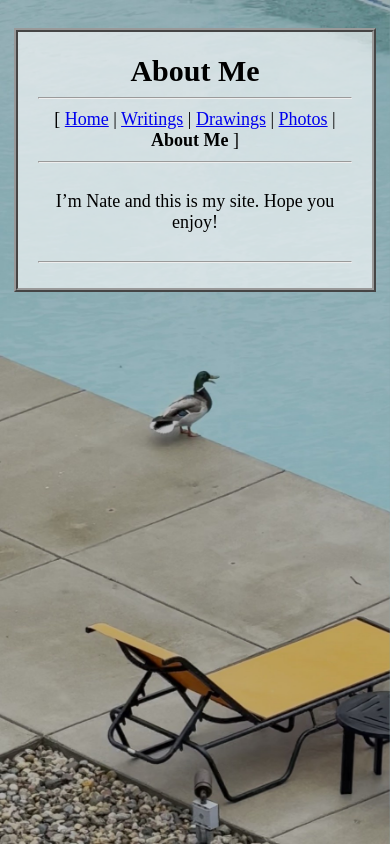
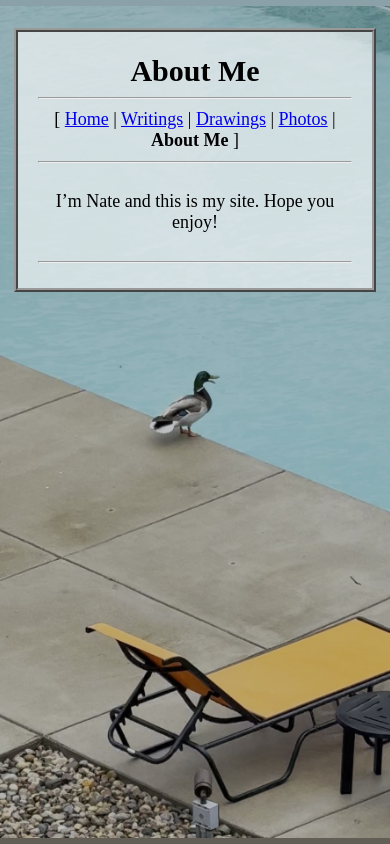
Before and after one commit to natesite/natesite.github.io, a plain HTML site: page about.html in a window 390 px wide. Drawn offline with Linux system fonts and the light colour scheme.

Commit message:
Match iPhone Safari's top and bottom strips to the photo
Add thin fixed bands at the top and bottom edges whose solid colors
Safari 26 copies into the strips behind the clock and toolbar: the
pool water color at the top and the gravel color at the bottom.

Co-Authored-By: Claude Opus 5.5 <noreply@anthropic.com>
Claude-Session: https://claude.ai/code/session_01CiMGjiKdB9uUhYzfSYN5ra

```diff
--- a/about.html
+++ b/about.html
@@ -7,7 +7,7 @@
 <style>
   html, body { margin: 0; padding: 0; }
   /* Matches the edge of the duck photo, so any strip Safari shows around its bars blends in. */
-  html { background-color: #85a3a8; }
+  html { background-color: #8aa2a7; }
   body {
     font-family: "Times New Roman", Times, serif;
     font-size: 18px;
@@ -29,6 +29,12 @@
     background-position: 50% 50%;
     background-repeat: no-repeat;
   }
+  /* Thin solid bands at the top and bottom edges. iPhone Safari copies their colors into the
+     strips behind the clock and the toolbar, so those strips match the photo's edges. */
+  .edge { position: fixed; left: 0; width: 100%; height: 6px; z-index: -1; }
+  .edge-top { top: 0; background-color: #8aa2a7; }
+  .edge-bottom { bottom: 0; background-color: #625e56; }
+
   a:link { color: #0000EE; }
   a:visited { color: #551A8B; }
   .page {
@@ -47,6 +53,8 @@
 </head>
 <body>
 <div id="bg"></div>
+<div class="edge edge-top"></div>
+<div class="edge edge-bottom"></div>
 
 <div class="page">
   <h1>About Me</h1>
```
Also changed, not shown: drawings.html (+9 -1 lines), index.html (+9 -1 lines), photos.html (+9 -1 lines), writings.html (+9 -1 lines), 1 other file.
